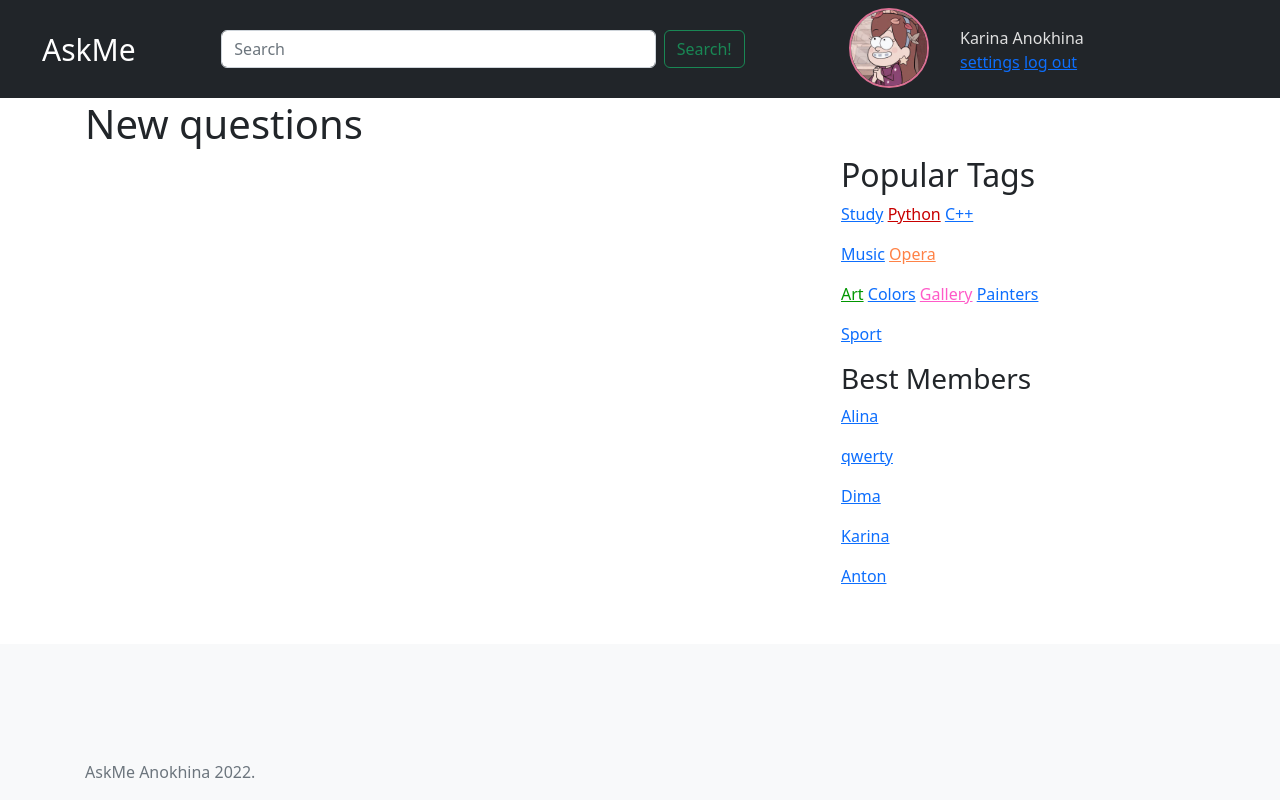
After one commit to ArKarina/technopark_web, a Django app: template askme_anokhina/templates/base.html in a window 1280 px wide. The commit adds this page. Run offline with Django 3.2, Linux system fonts and the light colour scheme; the template is opened without the code that fills it, so the values that code supplies are empty; some libraries are stand-ins or nearby versions.

Commit message:
add base.html

```diff
--- a/askme_anokhina/static/css/style.css
+++ b/askme_anokhina/static/css/style.css
@@ -1,5 +1,5 @@
 .container {
-    padding: 60px 15px 0;
+    padding: 100px 15px 0;
 }
 
 .question {
@@ -21,3 +21,13 @@ img {
     height: 100%;
     object-fit: cover;
 }
+
+.navbar-brand{
+    font-size: 30px;
+    padding-left: 30px
+}
+
+.user-info{
+    padding-top: 18px;
+    color: #e0e0e0;
+}
--- /dev/null
+++ b/askme_anokhina/templates/base.html
@@ -0,0 +1,103 @@
+<!doctype html>
+<html lang="en" class="h-100">
+<head>
+    <meta charset="utf-8">
+    <meta name="viewport" content="width=device-width, initial-scale=1">
+    <title>AskMe</title>
+
+    <link href="../static/css/bootstrap.css" rel="stylesheet">
+    <link href="../static/css/style.css" rel="stylesheet">
+</head>
+
+<body class="d-flex flex-column h-100">
+<header>
+    <nav class="navbar navbar-expand-md navbar-dark fixed-top bg-dark">
+        <div class="container-fluid">
+            <div class="col-1">
+                <a class="navbar-brand" href="#">AskMe</a>
+            </div>
+            <div class="col-5">
+                <form class="d-flex" role="search">
+                    <input class="form-control me-2" type="search" placeholder="Search" aria-label="Search">
+                    <button class="btn btn-outline-success" type="submit">Search!</button>
+                </form>
+            </div>
+
+            <div class="col-4">
+                <div class="user">
+                    <div class="row">
+                        <div class="col-3">
+                            <div class="avatar">
+                                <img src="../static/img/avatar_1.jpg" alt="" />
+                            </div>
+                        </div>
+                        <div class="col-9 user-info">
+                            <div class="username">
+                                <div>Karina Anokhina</div>
+                            </div>
+                            <div class="row">
+                                <p>
+                                    <a href="#">settings</a>
+                                    <a href="#">log out</a>
+                                </p>
+                            </div>
+                        </div>
+                    </div>
+                </div>
+            </div>
+        </div>
+    </nav>
+</header>
+
+<main class="flex-shrink-0">
+    <div class="container">
+        <h1>New questions</h1>
+        <div class="row">
+            <div class="col-8">
+
+            </div>
+            <div class="col-4">
+                <div class="header">
+                    <h2>Popular Tags</h2>
+                </div>
+                <div class="row tags">
+                    <p>
+                        <a href="{% url 'tags' 'Study' %}">Study</a>
+                        <a href="{% url 'tags' 'Python' %}" style="color:rgb(200, 0, 0)">Python</a>
+                        <a href="{% url 'tags' 'C++' %}">C++</a>
+                    </p>
+                    <p>
+                        <a href="{% url 'tags' 'Music' %}">Music</a>
+                        <a href="{% url 'tags' 'Opera' %}" style="color:rgb(255, 130, 70)">Opera</a>
+                    </p>
+                    <p>
+                        <a href="{% url 'tags' 'Art' %}" style="color:rgb(0, 150, 0)">Art</a>
+                        <a href="{% url 'tags' 'Colors' %}">Colors</a>
+                        <a href="{% url 'tags' 'Gallery' %}" style="color:rgb(255, 90, 200)">Gallery</a>
+                        <a href="{% url 'tags' 'Painters' %}">Painters</a>
+                    </p>
+                    <p><a href="{% url 'tags' 'Sport' %}">Sport</a></p>
+                </div>
+                <h3>Best Members</h3>
+                <div class="row tags">
+                    <p><a href="{% url 'members' 'Alina' %}">Alina</a></p>
+                    <p><a href="{% url 'members' 'qwerty' %}">qwerty</a></p>
+                    <p><a href="{% url 'members' 'Dima' %}">Dima</a></p>
+                    <p><a href="{% url 'members' 'Vlad' %}">Karina</a></p>
+                    <p><a href="{% url 'members' 'Anton' %}">Anton</a></p>
+                </div>
+            </div>
+        </div>
+    </div>
+</main>
+
+<footer class="footer mt-auto py-3 bg-light">
+    <div class="container">
+        <span class="text-muted">AskMe Anokhina 2022.</span>
+    </div>
+</footer>
+
+<script src="/docs/5.2/dist/js/bootstrap.bundle.min.js" integrity="sha384-OERcA2EqjJCMA+/3y+gxIOqMEjwtxJY7qPCqsdltbNJuaOe923+mo//f6V8Qbsw3" crossorigin="anonymous"></script>
+</body>
+
+</html>
--- a/askme_anokhina/templates/index.html
+++ b/askme_anokhina/templates/index.html
@@ -1,4 +1,3 @@
-
 <!doctype html>
 <html lang="en" class="h-100">
 <head>
@@ -134,7 +133,7 @@
                     <p><a href="{% url 'members' 'Alina' %}">Alina</a></p>
                     <p><a href="{% url 'members' 'qwerty' %}">qwerty</a></p>
                     <p><a href="{% url 'members' 'Dima' %}">Dima</a></p>
-                    <p><a href="{% url 'members' 'Vlad' %}">LoveKarinaLove</a></p>
+                    <p><a href="{% url 'members' 'Vlad' %}">Karina</a></p>
                     <p><a href="{% url 'members' 'Anton' %}">Anton</a></p>
                 </div>
             </div>
```
